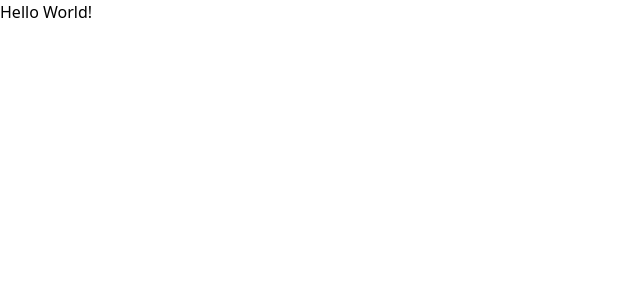
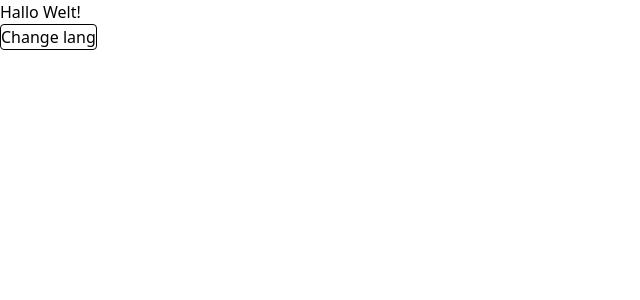
Before and after one commit to Kdudnik/slum-tourism, a Vue app: page / in a window 1280 px wide. Shown: the top 300 px of the page, without its empty margins (0-640 px from the left). Built offline with nearby package versions, Linux system fonts and the light colour scheme.

Commit message:
feat: add locales support

```diff
--- a/package.json
+++ b/package.json
@@ -11,7 +11,8 @@
   "dependencies": {
     "@tailwindcss/vite": "^4.1.4",
     "tailwindcss": "^4.1.4",
-    "vue": "^3.5.13"
+    "vue": "^3.5.13",
+    "vue-i18n": "10"
   },
   "devDependencies": {
     "@vitejs/plugin-vue": "^5.2.2",
--- a/src/App.vue
+++ b/src/App.vue
@@ -1,10 +1,21 @@
 <script setup>
-// import HelloWorld from './components/HelloWorld.vue'
+import { useI18n } from "vue-i18n";
+
+const { locale, availableLocales } = useI18n();
+
+function switchLanguage() {
+  const localeIndex = availableLocales.findIndex((el) => el === locale.value);
+  if (localeIndex + 1 >= availableLocales.length)
+    locale.value = availableLocales[0];
+  else locale.value = availableLocales[localeIndex + 1];
+}
 </script>
 
 <template>
-  <h1>Hello World!</h1>
+  <h1>{{ $t("test") }}</h1>
+  <button
+  class="border border-black cursor-pointer rounded-sm"
+  @click="switchLanguage">Change lang</button>
 </template>
 
-<style scoped>
-</style>
+<style scoped></style>
--- /dev/null
+++ b/src/locales/de.json
@@ -0,0 +1,3 @@
+{
+  "test": "Hallo Welt!"
+}
--- /dev/null
+++ b/src/locales/en.json
@@ -0,0 +1,3 @@
+{
+  "test": "Hello World!"
+}
--- a/src/main.js
+++ b/src/main.js
@@ -1,5 +1,19 @@
 import { createApp } from 'vue'
+import { createI18n } from 'vue-i18n'
 import './style.css'
 import App from './App.vue'
 
-createApp(App).mount('#app')
+import en from "./locales/en.json";
+import de from "./locales/de.json";
+
+const locales = createI18n({
+  messages: {
+    en: en,
+    de: de,
+  },
+  locale: "de",
+  fallbackLocale: "en",
+  legacy: false,
+});
+
+createApp(App).use(locales).mount('#app')
```
Also changed, not shown: 2 other files (tests, documents, lock files or other folders).
